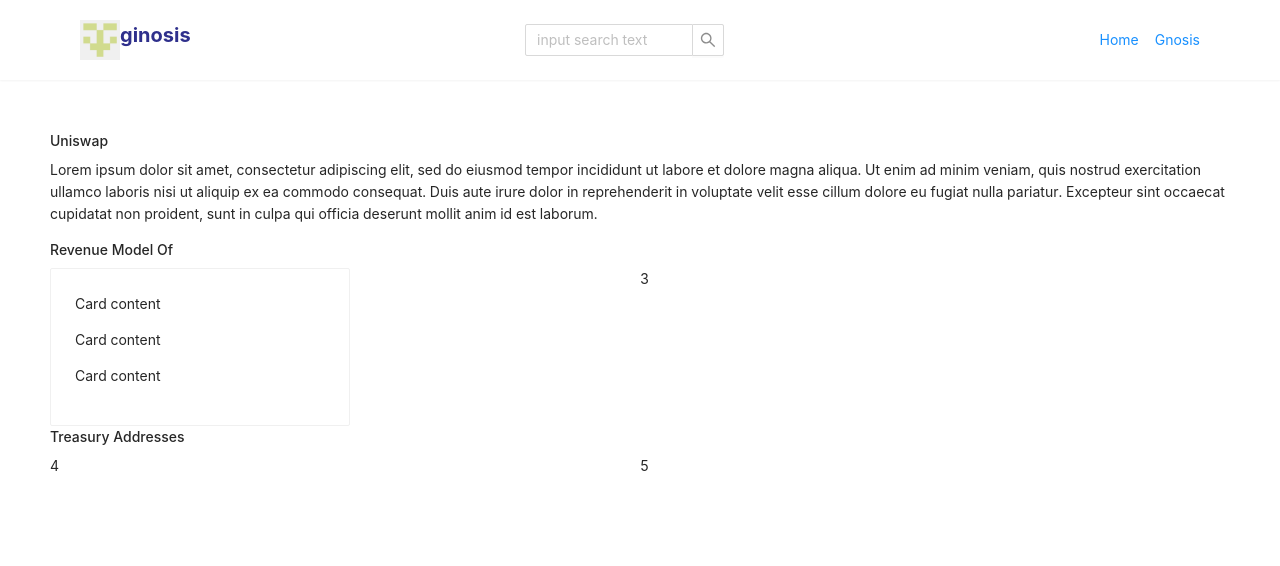
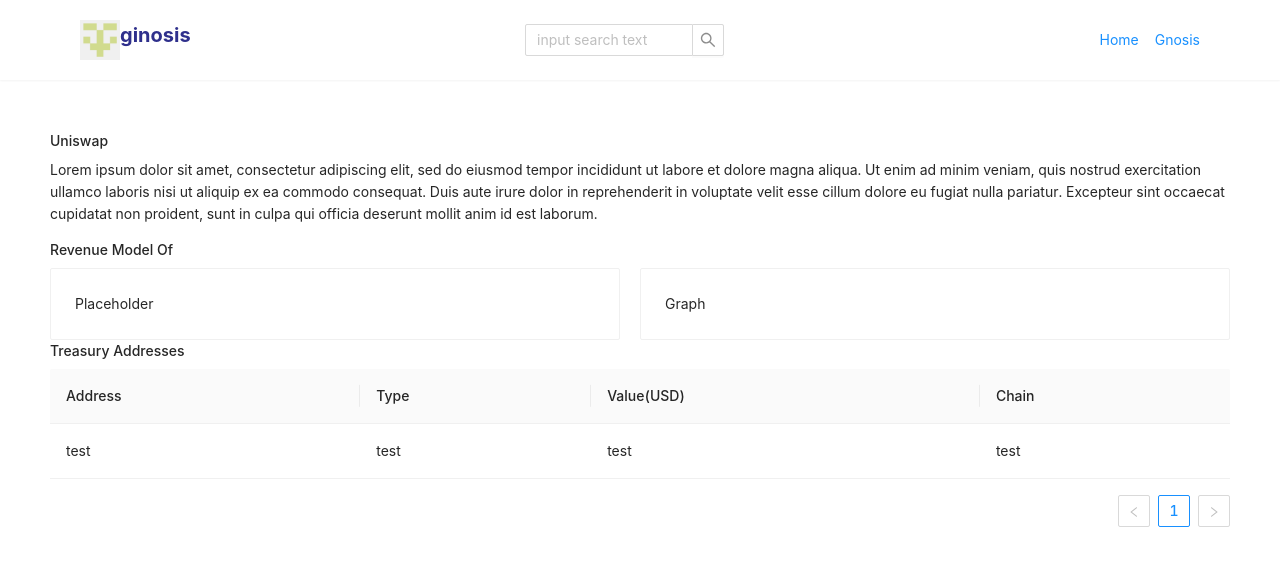
Before and after one commit to KritzHeng/BlockCamp, a Next.js app: page /daoProject in a window 1280 px wide. Shown: the top 566 px of the page. Built offline with nearby package versions, Linux system fonts and the light colour scheme.

Commit message:
daoProject layout

```diff
--- a/pages/daoProject.tsx
+++ b/pages/daoProject.tsx
@@ -1,5 +1,5 @@
 import React, { useEffect, useState } from 'react';
-import {Card, Row, Col} from 'antd';
+import {Card, Row, Col, Table} from 'antd';
 import 'antd/dist/antd.css';
 import { UserOutlined } from '@ant-design/icons';
 
@@ -22,10 +22,42 @@
     const [name, setName] = useState("");
     const [description, setDescription] = useState("");
 
+    const columns = [
+        {
+            title: 'Address',
+            dataIndex: 'address',
+            key: 'address',
+        },
+        {
+          title: 'Type',
+          dataIndex: 'type',
+          key: 'type',
+        },
+        {
+          title: 'Value(USD)',
+          dataIndex: 'value',
+          key: 'value',
+        },
+        {
+          title: 'Chain',
+          dataIndex: 'chain',
+          key: 'chain',
+        },
+      ];
+      const data = [
+        {
+          key: '1',
+          address: 'test',
+          type: 'test',
+          value: 'test',
+          chain: 'test',
+        },
+      ];
+
     useEffect(() => {
-        setName("Uniswap")
-        setDescription("Lorem ipsum dolor sit amet, consectetur adipiscing elit, sed do eiusmod tempor incididunt ut labore et dolore magna aliqua. Ut enim ad minim veniam, quis nostrud exercitation ullamco laboris nisi ut aliquip ex ea commodo consequat. Duis aute irure dolor in reprehenderit in voluptate velit esse cillum dolore eu fugiat nulla pariatur. Excepteur sint occaecat cupidatat non proident, sunt in culpa qui officia deserunt mollit anim id est laborum.");
-      }, []);
+    setName("Uniswap")
+    setDescription("Lorem ipsum dolor sit amet, consectetur adipiscing elit, sed do eiusmod tempor incididunt ut labore et dolore magna aliqua. Ut enim ad minim veniam, quis nostrud exercitation ullamco laboris nisi ut aliquip ex ea commodo consequat. Duis aute irure dolor in reprehenderit in voluptate velit esse cillum dolore eu fugiat nulla pariatur. Excepteur sint occaecat cupidatat non proident, sunt in culpa qui officia deserunt mollit anim id est laborum.");
+    }, []);
 
     return (
         <div style={{padding: "50px"}}>
@@ -33,24 +65,15 @@
             <p>{description}</p>
             <h2>Revenue Model Of</h2>
             <Row>
+                <Col span={12} style={{paddingRight: "20px"}}>
+                    <Card>Placeholder</Card>
+                </Col>
                 <Col span={12}>
-                    <Card
-                        style={{
-                        width: 300,
-                        }}
-                    >
-                        <p>Card content</p>
-                        <p>Card content</p>
-                        <p>Card content</p>
-                    </Card>
+                    <Card>Graph</Card>
                 </Col>
-                <Col span={12}>3</Col>
             </Row>
             <h2>Treasury Addresses</h2>
-            <Row>
-                <Col span={12}>4</Col>
-                <Col span={12}>5</Col>
-            </Row>
+            <Table columns={columns} dataSource={data}/>
         </div>
     );
 };
```
